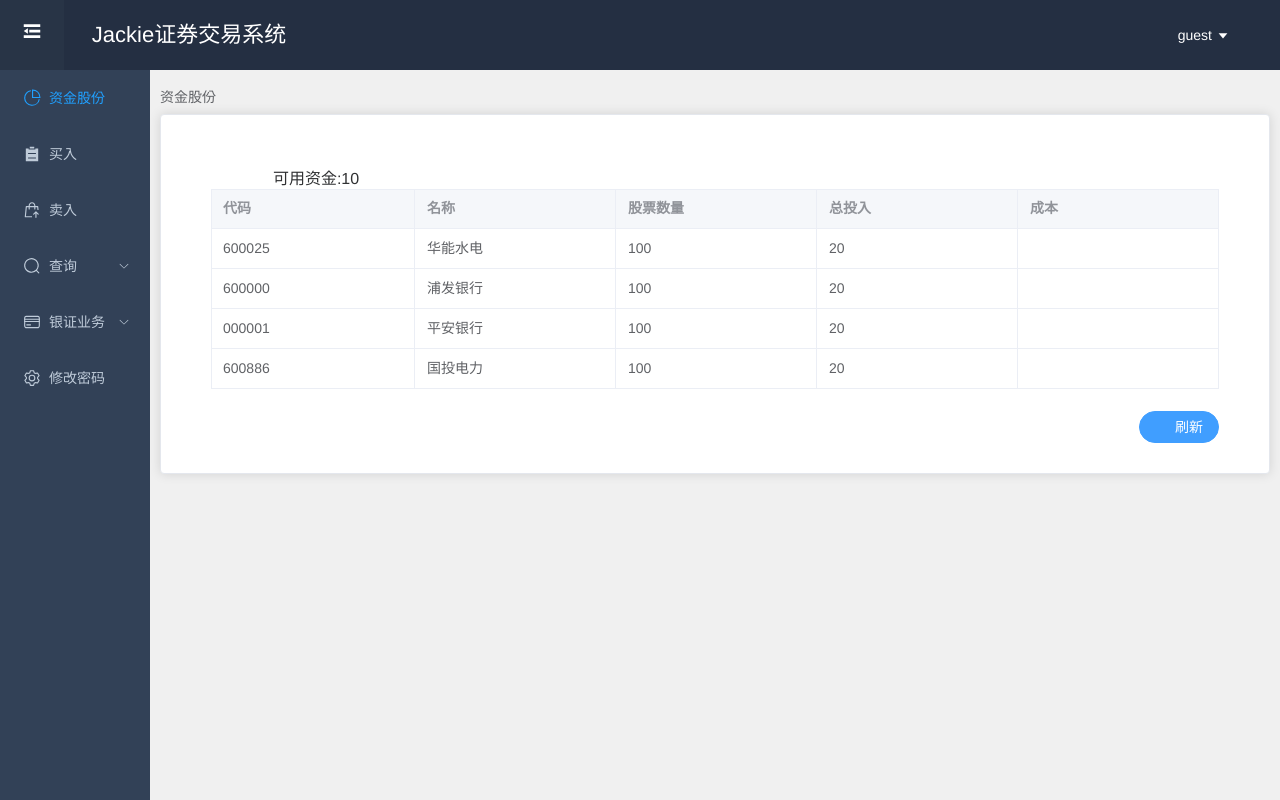
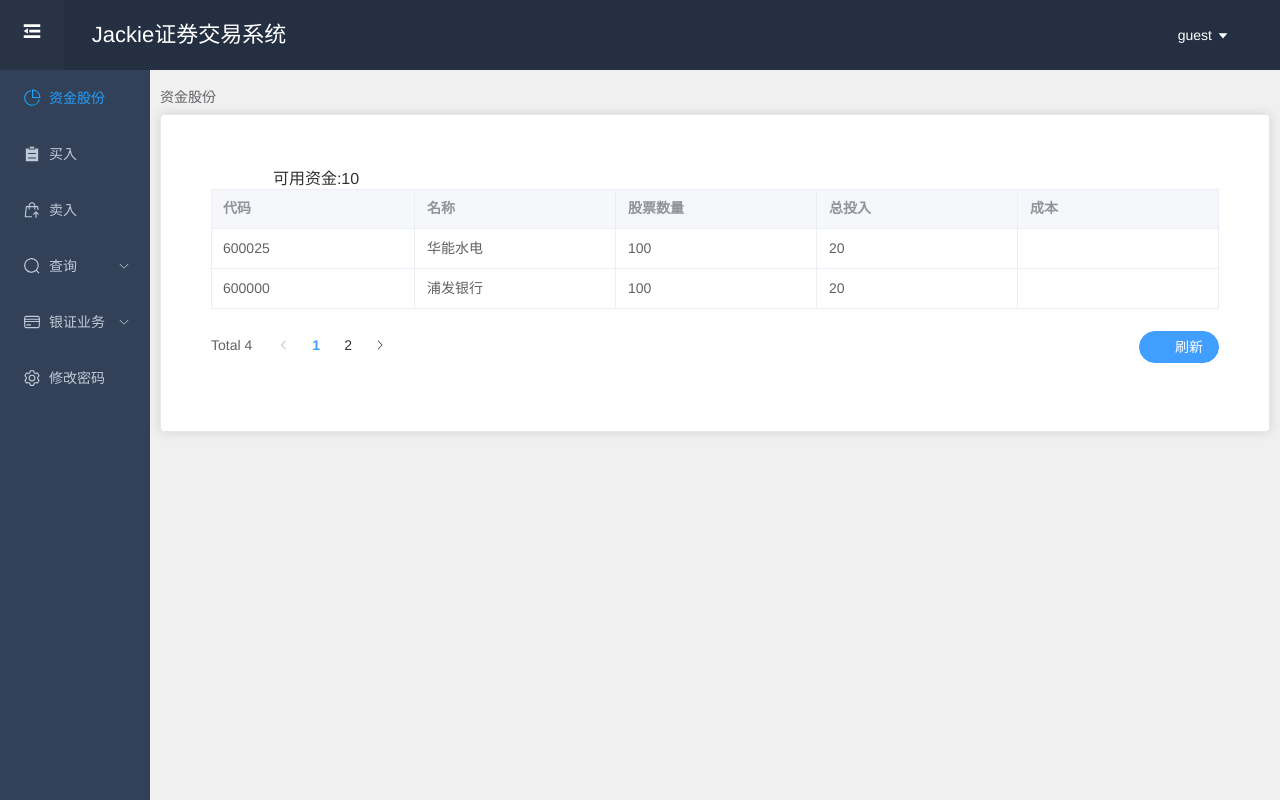
Before and after one commit to GeekOdyssey2001/matching-trading-system-web, a Vue app: page /dashboard in a window 1280 px wide. Built offline with nearby package versions, Linux system fonts and the light colour scheme.

Commit message:
fix: 分页控件不显示

```diff
--- a/src/components/PosiList.vue
+++ b/src/components/PosiList.vue
@@ -6,7 +6,7 @@
         </el-row>
         <!--持仓列表 表格-->
         <el-table
-            :data="tableData"
+            :data="pagedTableData"
             border
         >
             <!--表格要显示哪些列-->
@@ -29,7 +29,7 @@
             <!--ele自带的分页控件-->
             <el-pagination
                 layout="total,prev,pager,next"
-                :current-page="query.currentPage"
+                v-model:current-page="query.currentPage"
                 :page-size="query.pageSize"
                 :total="dataTotalCount"
             />
@@ -45,6 +45,12 @@
 
     export default {
         name: 'PosiList',
+        computed: {
+            pagedTableData() {
+                const start = (this.query.currentPage - 1) * this.query.pageSize;
+                return this.tableData.slice(start, start + this.query.pageSize);
+            },
+        },
         data(){
             return {
             tableData:[
```
